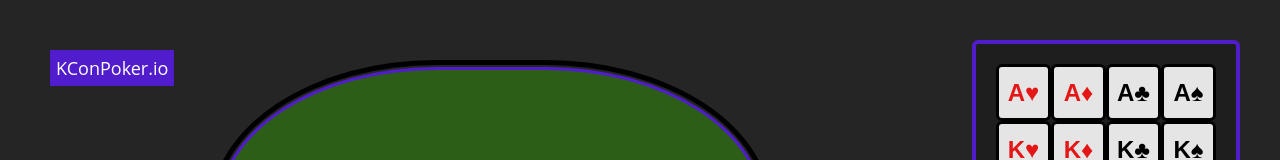
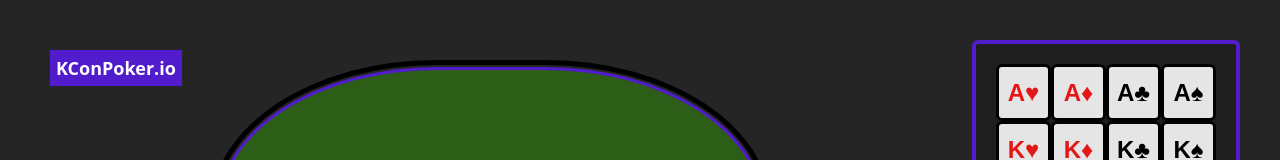
Before and after one commit to PlainOldKevin/KConPoker, a React (Vite) app in the folder client/: page / in a window 1280 px wide. Shown: the top 160 px of the page. Built offline with nearby package versions, Linux system fonts and the light colour scheme.

Commit message:
changed branding font

```diff
--- a/client/src/components/PokerTable/PokerTable.module.css
+++ b/client/src/components/PokerTable/PokerTable.module.css
@@ -26,5 +26,6 @@
     color: white;
     padding: 6px;
     font-size: 18px;
-    float: left
+    float: left;
+    font-weight: bold;
 }
```
